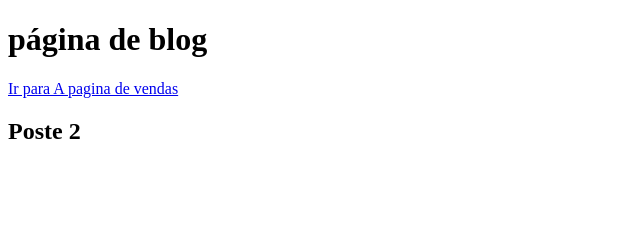
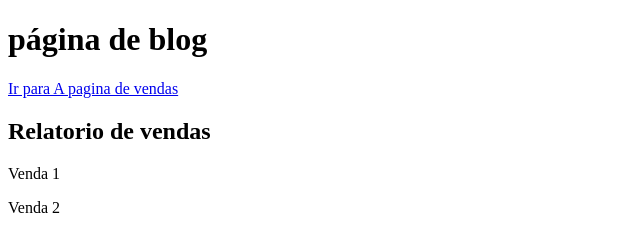
Before and after one commit to jonaspeixoto/GitTest, a plain HTML site: page blog.html in a window 1280 px wide. Shown: the whole page, without its empty margins (0-640 px from the left). Drawn offline with Linux system fonts and the light colour scheme.

Commit message:
Adicionando vendas

```diff
--- a/blog.html
+++ b/blog.html
@@ -9,6 +9,9 @@
 <body>
     <h1>página de blog</h1>
     <a href="index.html">Ir para A pagina de vendas</a>
-    <h2>Poste 2</h2>
+
+    <h2>Relatorio de vendas</h2>
+    <p>Venda 1</p>
+    <p>Venda 2</p>
 </body>
 </html>
```
Also changed, not shown: vendas.html (+3 -0 lines).
